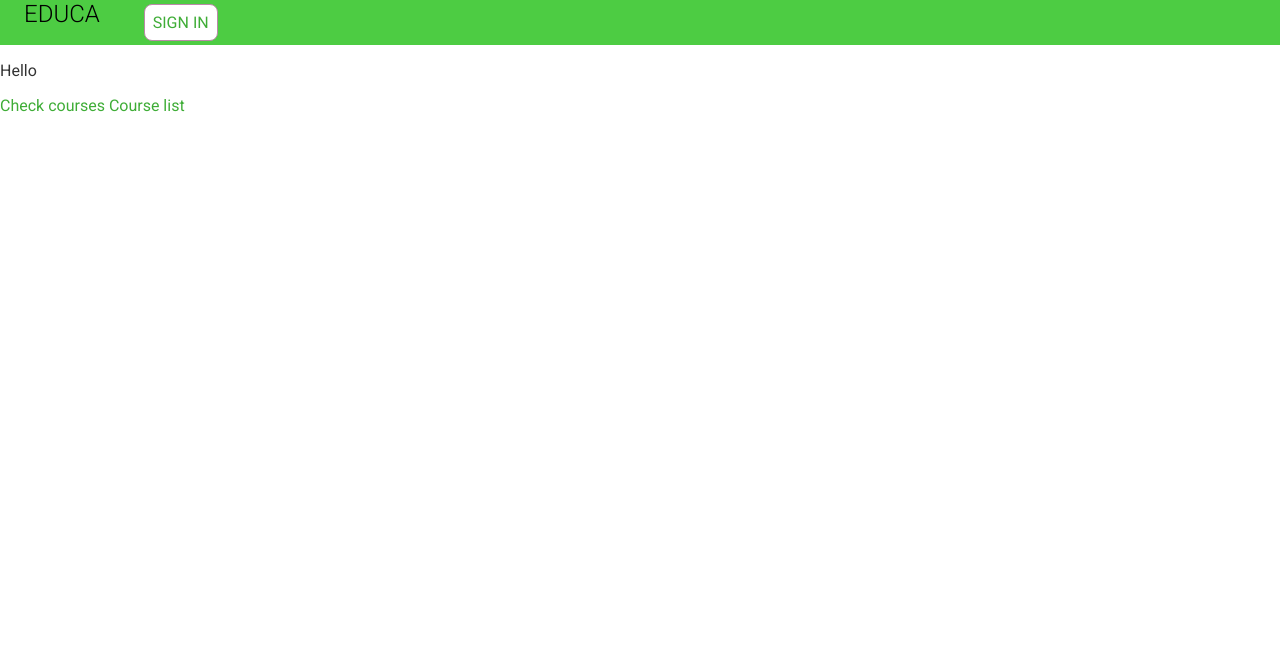
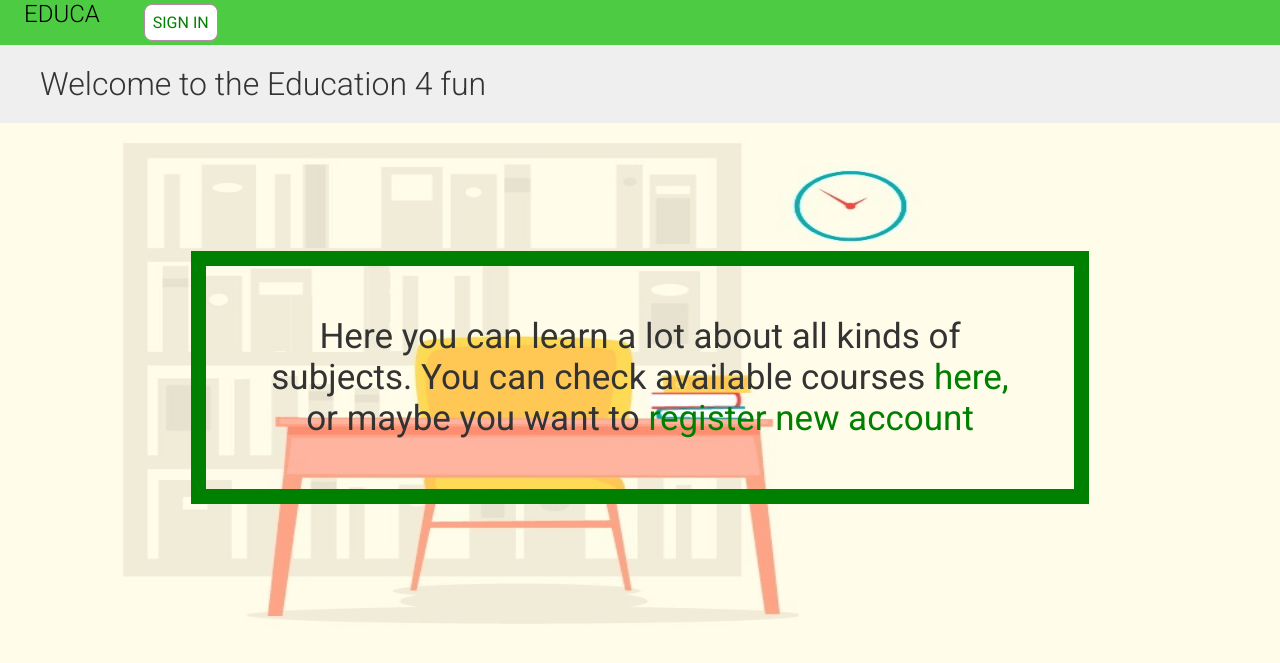
Before and after one commit to Alex-Wol01100110/DuckEducation01, a Django app: page / in a window 1280 px wide. Shown: the top 663 px of the page. Run offline with Django 3.2, Linux system fonts and the light colour scheme; some libraries are stand-ins or nearby versions.

Commit message:
Added index page, background image, and minor changes in css.

```diff
--- a/courses/static/css/base.css
+++ b/courses/static/css/base.css
@@ -5,10 +5,12 @@ body {
     font-family:'Roboto', sans-serif;
     font-weight:400;
     color:#333;
+    background: url("/static/img/01.jpg") 50% 0 no-repeat fixed;
+    background-size: 100% 100%;
 }
 
 a {
-    color:#3fad37;
+    color: #008000;
     text-decoration:none;
 }
 
@@ -23,7 +25,6 @@ h1, h2, h3, h4, h5, h6 {
 
 h1 {
     background:#efefef;
-    width:100%;
     overflow:auto;
     padding:20px 0 20px 40px;
     margin:0;
@@ -34,7 +35,6 @@ h1 {
     padding:10px 20px;
     border-style:solid;
     float: left;
-
 }
 
 .module h3 {
@@ -169,19 +169,20 @@ h1 {
 
 #header .logo {
     margin: 0em 0em 0em 1em;
-    text-decoration:none;
-    font-family:'Roboto', sans-serif;
-    font-weight:300;
-    text-transform:uppercase;
-    font-size:24px;
-    color:#000000;
-    float:left;
+    text-decoration: none;
+    font-family: 'Roboto', sans-serif;
+    font-weight: 300;
+    text-transform: uppercase;
+    font-size: 24px;
+    color: #000000;
+    float: left;
 }
 
 #header .menu {
+    display: inline;
 	list-style:none;
     margin: 0 auto;
-    width: 25em;
+    width: auto;
 }
 
 #header .menu li {
@@ -216,6 +217,7 @@ h1 {
 #header #auth {
     float: right;
     padding-right: 1em;
+    width: 25;
 }
 
 .contents {
@@ -287,6 +289,24 @@ form p {
 .errorlist {
     color:#ae2c2c;
     margin:0;
+}
+
+.greeting {
+    margin: 10% auto;
+    border: 15px solid green;
+    border-style: solid;
+    padding: 50px;
+    width: 60%;
+    height: auto;
+    display: flex;
+    text-align: center;
+
+}
+
+.greeting p {
+    margin: 0;
+    width: 100%;
+    font-size: 35px;
 }
 
 label {
@@ -397,7 +417,7 @@ ul#course-modules li:hover {
 #module-contents input[type=submit] {
     color:#3fad37;
     background:none;
-
+    margin:-20px 0 0;
     padding:0;
     float:left;
     text-transform:none;
--- a/courses/templates/base.html
+++ b/courses/templates/base.html
@@ -1,5 +1,5 @@
 {% load static %}
-{% load students %}
+{% load students %} <!-- templatetag for group instructors -->
 <!DOCTYPE html>
 <html>
 <head>
--- a/courses/templates/index.html
+++ b/courses/templates/index.html
@@ -1,11 +1,19 @@
 {% extends "base.html" %}
 
 {% block title %}
-  <p>Welcome</p>
+  Education for fun
 {% endblock title %}
 
 {% block content %}
-  <p>Hello</p>
-  <a href="{% url 'index' %}">Check courses</a>
-  <a href="{% url 'courses:course_list' %}">Course list</a>
+ <div id="header">
+   <h1>Welcome to the Education 4 fun</h1>
+ </div>
+ <div class="greeting">
+  <p>Here you can learn a lot about all kinds of subjects. You can check
+  available courses
+  <a href="{% url 'courses:course_list' %}">here,</a>
+   or maybe you want to <a href="{% url 'students:student_registration' %}">
+  register new account</a></p>
+
+ </div>
 {% endblock content %}
--- a/students/templates/students/course/list.html
+++ b/students/templates/students/course/list.html
@@ -17,7 +17,7 @@
     {% empty %}
       <p>
         You are not enrolled in any courses yet.
-        <a href="{% url 'course_list' %}">Browse courses</a>
+        <a href="{% url 'courses:course_list' %}">Browse courses</a>
         to enroll in a course.
       </p>
     {% endfor %}
```
Also changed, not shown: courses/static/img/01.jpg (added).
